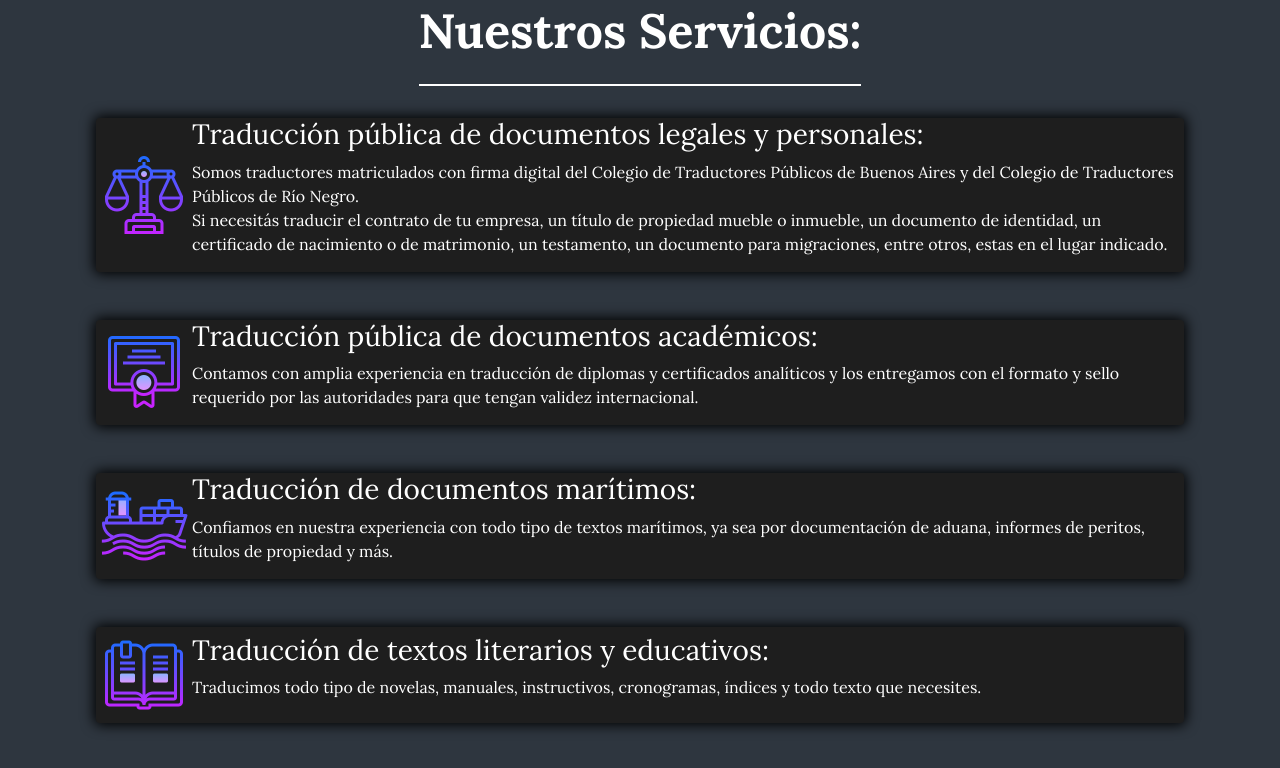
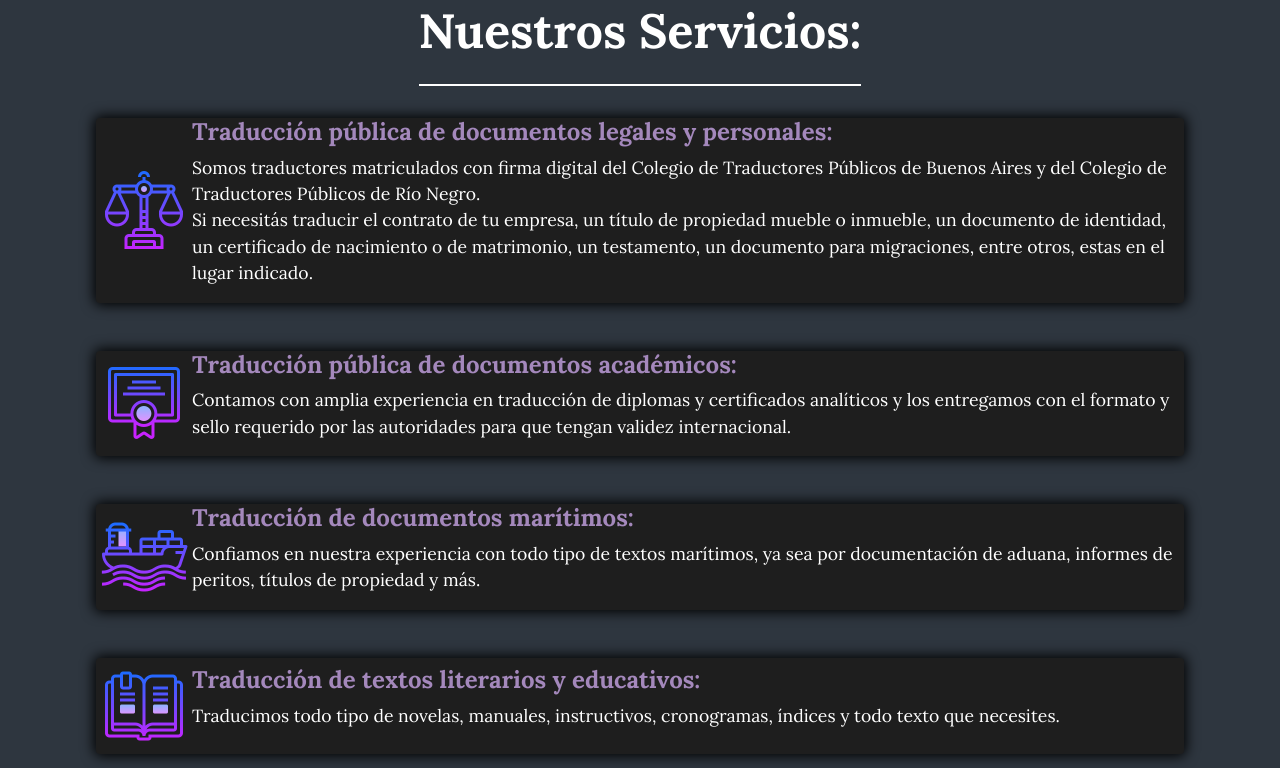
Before and after one commit to Emanuelscom/TraduccionVega, a website: page traduccion.html in a window 1280 px wide. Shown: the part 830-1598 px from the top of the page. Drawn offline with nearby package versions, Linux system fonts and the light colour scheme.

Commit message:
agregue colores y tamaños de letra

```diff
--- a/assets/scss/_fonts.scss
+++ b/assets/scss/_fonts.scss
@@ -8,4 +8,5 @@ $secondFont: 'roboto', sans-serif;
 // Tamaño de textos
 $textSmall: 0.8em;
 $textMedium: 1em;
+$textP: 1.1em;
 $textBig: 2em;
--- a/assets/scss/_interpretacion.scss
+++ b/assets/scss/_interpretacion.scss
@@ -59,6 +59,10 @@
 .tiposInt {
     color: #fff;
     background-color: $info;
+}
+
+.contenedor1__h3, .contenedor2__h3,  .contenedor3__h3 {
+    color: #a488bc;
 }
 
 .contenedor1__p, .contenedor2__p, .contenedor3__p {
--- a/assets/scss/_traduccion.scss
+++ b/assets/scss/_traduccion.scss
@@ -13,6 +13,15 @@
     font-size: 5em;
     font-family: 'lora', serif;
     text-shadow: $textShadow;
+}
+
+.general__h3 {
+    font-size: 1.5em;
+    color: #a488bc;
+}
+
+.general__p {
+    font-size: $textP;
 }
 
 #divImgTrad1, #divImgTrad2, #divImgTrad3, #divImgTrad4 {
--- a/traduccion.html
+++ b/traduccion.html
@@ -69,30 +69,30 @@
     <div id="divImgTrad1" class="serviciosMain__div">
         <img src="assets/img/legal.png" alt="Documentos legales" class="imgTrad">
     <div>
-        <h3>Traducción pública de documentos legales y personales:</h3>
-        <p class="roboto">Somos traductores matriculados con firma digital del Colegio de Traductores Públicos de Buenos Aires y del Colegio de Traductores Públicos de Río Negro. <br>
+        <h3 class="general__h3"><strong>Traducción pública de documentos legales y personales:</strong></h3>
+        <p class="roboto general__p">Somos traductores matriculados con firma digital del Colegio de Traductores Públicos de Buenos Aires y del Colegio de Traductores Públicos de Río Negro. <br>
         Si necesitás traducir el contrato de tu empresa, un título de propiedad mueble o inmueble, un documento de identidad, un certificado de nacimiento o de matrimonio, un testamento, un documento para migraciones, entre otros, estas en el lugar indicado.</p>
     </div>
     </div>
 <div id="divImgTrad2" class="serviciosMain__div mt-5">
     <img src="assets/img/academico.png" alt="Documentos académicos" class="imgTrad">
 <div>
-    <h3>Traducción pública de documentos académicos:</h3>
-    <p class="roboto">Contamos con amplia experiencia en traducción de diplomas y certificados analíticos y los entregamos con el formato y sello requerido por las autoridades para que tengan validez internacional.</p>
+    <h3 class="general__h3"><strong>Traducción pública de documentos académicos:</strong></h3>
+    <p class="roboto general__p">Contamos con amplia experiencia en traducción de diplomas y certificados analíticos y los entregamos con el formato y sello requerido por las autoridades para que tengan validez internacional.</p>
 </div>
 </div>
     <div id="divImgTrad3" class="serviciosMain__div mt-5">
         <img src="assets/img/maritimo.png" alt="Documentos marítimos" class="imgTrad">
     <div>
-        <h3>Traducción de documentos marítimos:</h3>
-        <p class="roboto">Confiamos en nuestra experiencia con todo tipo de textos marítimos, ya sea por documentación de aduana, informes de peritos, títulos de propiedad y más.</p>
+        <h3 class="general__h3"><strong>Traducción de documentos marítimos:</strong></h3>
+        <p class="roboto general__p">Confiamos en nuestra experiencia con todo tipo de textos marítimos, ya sea por documentación de aduana, informes de peritos, títulos de propiedad y más.</p>
     </div>
     </div>
 <div id="divImgTrad4" class="serviciosMain__div mt-5 mb-5">
     <img src="assets/img/literario.png" alt="Documentos literarios" class="imgTrad">
 <div>
-    <h3>Traducción de textos literarios y educativos:</h3>
-    <p class="roboto">Traducimos todo tipo de novelas, manuales, instructivos, cronogramas, índices y todo texto que necesites.</p>
+    <h3 class="general__h3"><strong>Traducción de textos literarios y educativos:</strong></h3>
+    <p class="roboto general__p">Traducimos todo tipo de novelas, manuales, instructivos, cronogramas, índices y todo texto que necesites.</p>
 </div>
 </div>
 </div>
```
Also changed, not shown: assets/css/style.css.
